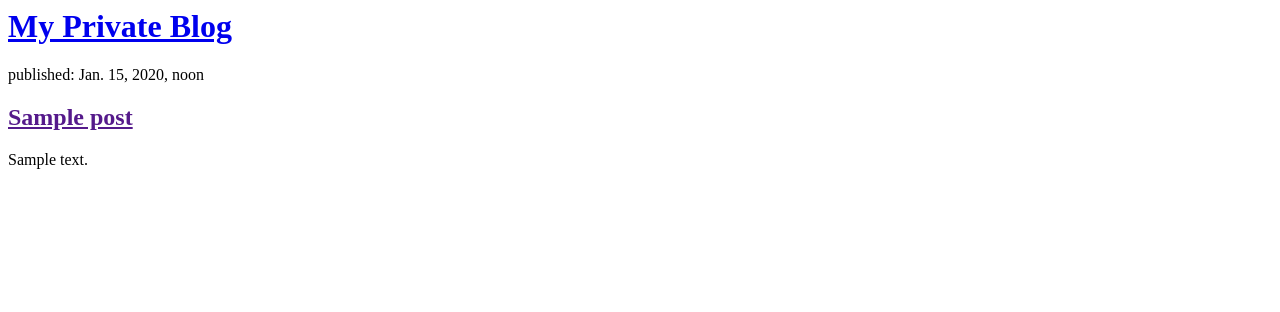
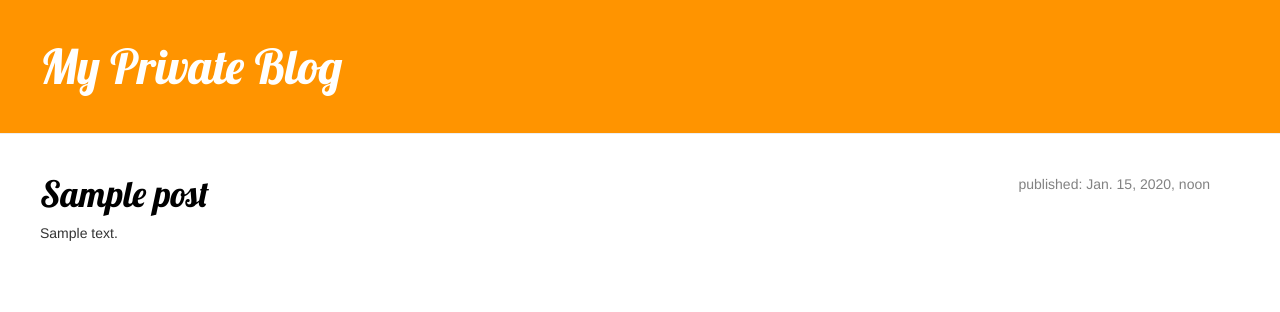
Before and after one commit to gersoncalete/my-private-blog, a Django app: template blog/templates/blog/post_list.html in a window 1280 px wide. Shown: the top 312 px of the page. Run offline with Django 3.2, Linux system fonts and the light colour scheme; the template is opened without the code that fills it: values that come from a table or form of the project are taken from there, others are empty; tables that the repository leaves empty hold one stand-in row (values such as "Sample post"); some libraries are stand-ins or nearby versions.

Commit message:
Added Base HTML template, added Post details HTML

```diff
--- /dev/null
+++ b/blog/static/css/blog.css
@@ -0,0 +1,47 @@
+.page-header {
+	background-color: #ff9400;
+	padding: 20px 20px 20px 40px;
+	margin-top: 0px;
+
+}
+.page-header h1 , .page-header h1 a, .page-header h1 a:visited, .page-header h1 a:active {
+	color: #ffffff;
+	font-size: 36pt;
+	text-decoration: none;
+}
+
+.content {
+	margin-left: 40px;
+}
+
+h1, h2, h3, h4 {
+	font-family: 'Lobster', cursive;
+}
+
+.date {
+	color:#828282;
+	float:right;
+}
+
+.save {
+	float: right;
+}
+
+.post-form textarea, .post-form input {
+	width:100%;
+}
+
+.top-menu, .top-menu:hover, .top-menu:visited {
+	color: #ffffff;
+	float: right;
+	font-size: 26pt;
+	margin-right: 20px;
+}
+
+.post {
+	margin-bottom: 70px;
+}
+
+.post h1 a, .post h1 a:visited {
+	color: #000000;
+}
--- /dev/null
+++ b/blog/templates/blog/base.html
@@ -0,0 +1,24 @@
+{% load staticfiles %}
+<html>
+    <head>
+        <title>Django Girls blog</title>
+        <link rel="stylesheet" href="//maxcdn.bootstrapcdn.com/bootstrap/3.2.0/css/bootstrap.min.css">
+		<link rel="stylesheet" href="//maxcdn.bootstrapcdn.com/bootstrap/3.2.0/css/bootstrap-theme.min.css">
+		<link href="//fonts.googleapis.com/css?family=Lobster&subset=latin,latin-ext" rel="stylesheet" type="text/css">
+		<link rel="stylesheet" href="{% static 'css/blog.css' %}">
+
+    </head>
+    <body>
+    <div class="page-header">
+    		<h1> <a href=""> My Private Blog </a><h1>
+    </div>
+		<div class="content container">
+	    	<div class="row"
+		    	<div class="col-md-8">
+			        {% block content %}
+				    {% endblock %}
+				</div>
+			</div>
+		</div>
+    </body>
+</html>
--- a/blog/templates/blog/post_list.html
+++ b/blog/templates/blog/post_list.html
@@ -1,18 +1,13 @@
-<html>
-    <head>
-        <title>Django Girls blog</title>
-    </head>
-    <body>
-    	<div>
-    		<h1> <a href="/"> My Private Blog </a><h1>
-    	</div>
+{% extends 'blog/base.html' %}
 
-        {% for post in posts %}
-	        <div>
-	            <p>published: {{post.published_date}}</p>
-	            <h2><a href="">{{post.title}}</a></h2>
-	            <p>{{post.text|linebreaksbr}}</p>
-	        </div>
-	        {% endfor %}
-    </body>
-</html>
+{% block content %}
+    {% for post in posts %}
+        <div class="post">
+        	<div class="date"
+            	<p>published: {{post.published_date}}</p>
+        	</div>
+            <h1><a href="{% url 'post_details' pk=post.pk %}">{{post.title}}</a></h2>
+            <p>{{post.text|linebreaksbr}}</p>
+        </div>
+    {% endfor %}
+{% endblock %}
--- a/blog/url.py
+++ b/blog/url.py
@@ -3,4 +3,5 @@ from . import views
 
 urlpatterns = [
 		url(r'^$', views.post_list, name='post_list'),
+		url(r'^post/(?P<pk>\d+)/$', views.post_details, name='post_details'),
 ]
--- a/blog/views.py
+++ b/blog/views.py
@@ -1,4 +1,4 @@
-from django.shortcuts import render
+from django.shortcuts import render, get_object_or_404
 from .models import Post
 from django.contrib import auth
 from django.utils import timezone
@@ -7,3 +7,7 @@ from django.utils import timezone
 def post_list(request):
 	post = Post.objects.filter(published_date__lte=timezone.now()).order_by('created_date')
 	return render(request, 'blog/post_list.html', {'posts': post})
+
+def post_details(request,pk):
+	post = get_object_or_404(Post, pk=pk)
+	return render(request, 'blog/post_details.html', {'post': post})
```
Also changed, not shown: blog/templates/blog/post_details.html (added, +13 -0 lines).
